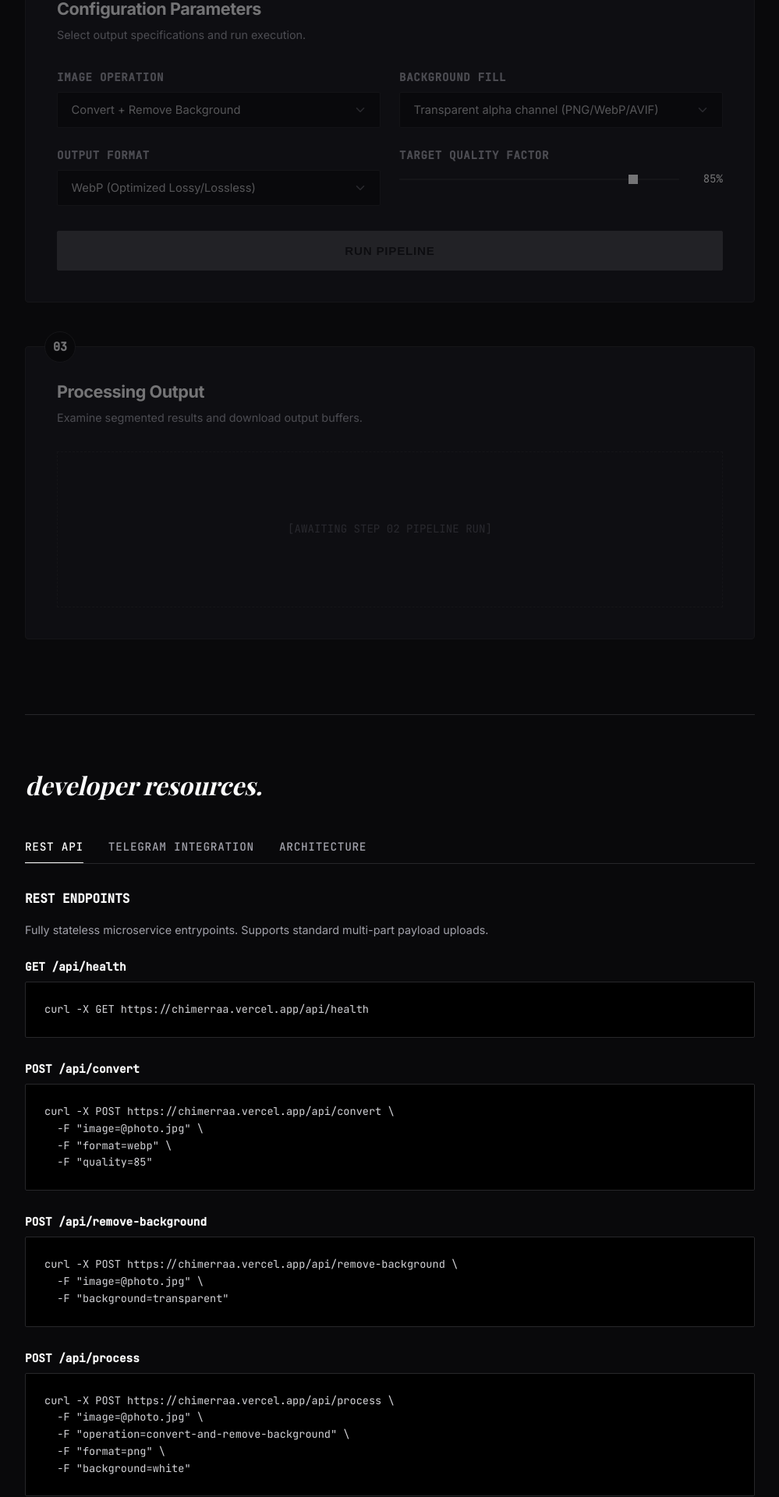
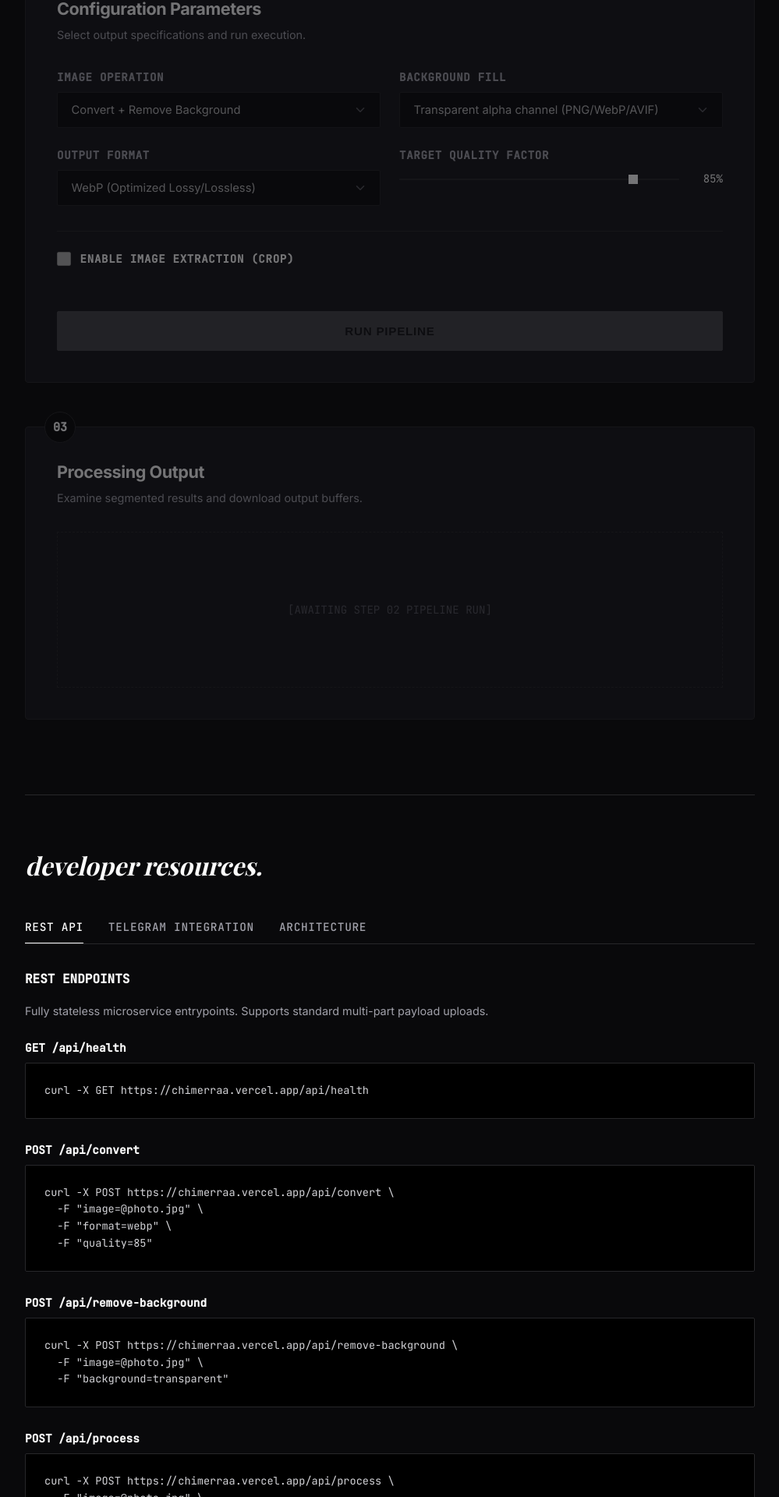
Before and after one commit to krreeshhh/Chimera, a Next.js app: page / in a window 1280 px wide. Shown: the part 875-2795 px from the top of the page at 78% size, without its empty margins (140-1139 px from the left). Built offline with nearby package versions, Linux system fonts and the light colour scheme; a web font is replaced by a local one.

Commit message:
feat: add image cropping option to pipeline and web UI

```diff
--- a/src/app/api/process/route.ts
+++ b/src/app/api/process/route.ts
@@ -86,12 +86,32 @@ export async function POST(request: NextRequest) {
       return NextResponse.json({ error: validation.error }, { status: 400 });
     }
 
+    // Parse optional crop parameters
+    const cropXStr = formData.get('cropX') as string | null;
+    const cropYStr = formData.get('cropY') as string | null;
+    const cropWidthStr = formData.get('cropWidth') as string | null;
+    const cropHeightStr = formData.get('cropHeight') as string | null;
+
+    let crop = undefined;
+    if (cropXStr || cropYStr || cropWidthStr || cropHeightStr) {
+      const left = parseInt(cropXStr || '0', 10);
+      const top = parseInt(cropYStr || '0', 10);
+      const width = parseInt(cropWidthStr || '0', 10);
+      const height = parseInt(cropHeightStr || '0', 10);
+
+      // Validate coordinates: crop dimensions must be greater than 0
+      if (width > 0 && height > 0) {
+        crop = { left, top, width, height };
+      }
+    }
+
     // Process image (convert, remove-background, or both)
     const outputBuffer = await processImage(buffer, {
       operation: operation as any,
       format: outputFormat,
       quality,
-      background
+      background,
+      crop
     });
 
     // Determine filename and contentType
--- a/src/app/page.tsx
+++ b/src/app/page.tsx
@@ -12,6 +12,13 @@ export default function Home() {
   const [quality, setQuality] = useState<number>(85);
   const [background, setBackground] = useState<string>('transparent');
 
+  // Cropping variables
+  const [enableCrop, setEnableCrop] = useState<boolean>(false);
+  const [cropX, setCropX] = useState<number>(0);
+  const [cropY, setCropY] = useState<number>(0);
+  const [cropWidth, setCropWidth] = useState<number>(100);
+  const [cropHeight, setCropHeight] = useState<number>(100);
+
   const [processing, setProcessing] = useState<boolean>(false);
   const [error, setError] = useState<string | null>(null);
   const [outputUrl, setOutputUrl] = useState<string | null>(null);
@@ -21,6 +28,17 @@ export default function Home() {
   const fileInputRef = useRef<HTMLInputElement>(null);
   const [dragActive, setDragActive] = useState<boolean>(false);
 
+  const initializeCropDimensions = (selectedFile: File) => {
+    const img = new Image();
+    img.onload = () => {
+      setCropWidth(img.naturalWidth);
+      setCropHeight(img.naturalHeight);
+      setCropX(0);
+      setCropY(0);
+    };
+    img.src = URL.createObjectURL(selectedFile);
+  };
+
   const handleFileChange = (e: React.ChangeEvent<HTMLInputElement>) => {
     if (e.target.files && e.target.files[0]) {
       const selectedFile = e.target.files[0];
@@ -28,6 +46,7 @@ export default function Home() {
       setPreviewUrl(URL.createObjectURL(selectedFile));
       setOutputUrl(null);
       setError(null);
+      initializeCropDimensions(selectedFile);
     }
   };
 
@@ -52,6 +71,7 @@ export default function Home() {
         setPreviewUrl(URL.createObjectURL(droppedFile));
         setOutputUrl(null);
         setError(null);
+        initializeCropDimensions(droppedFile);
       } else {
         setError('Only image files are supported.');
       }
@@ -89,6 +109,13 @@ export default function Home() {
       formData.append('background', background);
     }
 
+    if (enableCrop) {
+      formData.append('cropX', cropX.toString());
+      formData.append('cropY', cropY.toString());
+      formData.append('cropWidth', cropWidth.toString());
+      formData.append('cropHeight', cropHeight.toString());
+    }
+
     try {
       const response = await fetch('/api/process', {
         method: 'POST',
@@ -119,7 +146,6 @@ export default function Home() {
       <header>
         <div className="logo-container">
           <h1 className="logo-text">chimera.</h1>
-          <span className="logo-badge">Local Engine</span>
         </div>
         <p className="tagline">
           An industrial, stateless background-removal & format-conversion system.
@@ -252,8 +278,77 @@ export default function Home() {
               )}
             </div>
 
-            <button
-              type="submit"
+            {/* Cropping Options Panel */}
+            <div style={{ marginTop: '2rem', paddingTop: '1.5rem', borderTop: '1px solid var(--border-color)', pointerEvents: file ? 'auto' : 'none' }}>
+              <div style={{ display: 'flex', alignItems: 'center', gap: '0.75rem', marginBottom: '1.5rem' }}>
+                <input
+                  type="checkbox"
+                  id="enableCrop"
+                  checked={enableCrop}
+                  onChange={(e) => setEnableCrop(e.target.checked)}
+                  disabled={processing || !file}
+                  style={{ width: '1.1rem', height: '1.1rem', cursor: 'pointer', accentColor: 'var(--text-primary)' }}
+                />
+                <label htmlFor="enableCrop" style={{ fontFamily: 'var(--font-mono)', fontSize: '0.88rem', fontWeight: 600, textTransform: 'uppercase', letterSpacing: '0.05em', cursor: 'pointer' }}>
+                  Enable Image Extraction (Crop)
+                </label>
+              </div>
+
+              {enableCrop && (
+                <div className="options-grid" style={{ gap: '1.5rem' }}>
+                  <div className="form-group">
+                    <label htmlFor="cropX">Crop Left Offset (X - px)</label>
+                    <input
+                      type="number"
+                      id="cropX"
+                      className="input-control"
+                      value={cropX}
+                      onChange={(e) => setCropX(Math.max(0, parseInt(e.target.value, 10) || 0))}
+                      disabled={processing}
+                      min="0"
+                    />
+                  </div>
+                  <div className="form-group">
+                    <label htmlFor="cropY">Crop Top Offset (Y - px)</label>
+                    <input
+                      type="number"
+                      id="cropY"
+                      className="input-control"
+                      value={cropY}
+                      onChange={(e) => setCropY(Math.max(0, parseInt(e.target.value, 10) || 0))}
+                      disabled={processing}
+                      min="0"
+                    />
+                  </div>
+                  <div className="form-group">
+                    <label htmlFor="cropWidth">Crop Width (px)</label>
+                    <input
+                      type="number"
+                      id="cropWidth"
+                      className="input-control"
+                      value={cropWidth}
+                      onChange={(e) => setCropWidth(Math.max(1, parseInt(e.target.value, 10) || 1))}
+                      disabled={processing}
+                      min="1"
+                    />
+                  </div>
+                  <div className="form-group">
+                    <label htmlFor="cropHeight">Crop Height (px)</label>
+                    <input
+                      type="number"
+                      id="cropHeight"
+                      className="input-control"
+                      value={cropHeight}
+                      onChange={(e) => setCropHeight(Math.max(1, parseInt(e.target.value, 10) || 1))}
+                      disabled={processing}
+                      min="1"
+                    />
+                  </div>
+                </div>
+              )}
+            </div>
+
+            <button               type="submit"
               className="btn btn-primary"
               disabled={processing || !file}
               style={{ marginTop: '2rem' }}
@@ -385,7 +480,11 @@ export default function Home() {
   -F "image=@photo.jpg" \\
   -F "operation=convert-and-remove-background" \\
   -F "format=png" \\
-  -F "background=white"`}
+  -F "background=white" \\
+  -F "cropX=0" \\
+  -F "cropY=0" \\
+  -F "cropWidth=800" \\
+  -F "cropHeight=600"`}
               </pre>
             </div>
           </div>
--- a/src/services/imageProcessor.ts
+++ b/src/services/imageProcessor.ts
@@ -157,6 +157,13 @@ export async function removeBackground(
   return await processed.png().toBuffer();
 }
 
+export interface CropOptions {
+  left: number;
+  top: number;
+  width: number;
+  height: number;
+}
+
 /**
  * General unified processing helper.
  */
@@ -167,9 +174,22 @@ export async function processImage(
     format?: 'jpeg' | 'jpg' | 'png' | 'webp' | 'avif';
     quality?: number;
     background?: 'transparent' | 'white' | 'black' | string;
+    crop?: CropOptions;
   }
 ): Promise<Buffer> {
   let outputBuffer = buffer;
+
+  // Apply crop extraction first if specified
+  if (options.crop) {
+    outputBuffer = await sharp(outputBuffer)
+      .extract({
+        left: options.crop.left,
+        top: options.crop.top,
+        width: options.crop.width,
+        height: options.crop.height
+      })
+      .toBuffer();
+  }
 
   const runRemoveBg = options.operation === 'remove-background' || options.operation === 'convert-and-remove-background';
   const runConvert = options.operation === 'convert' || options.operation === 'convert-and-remove-background';
```
